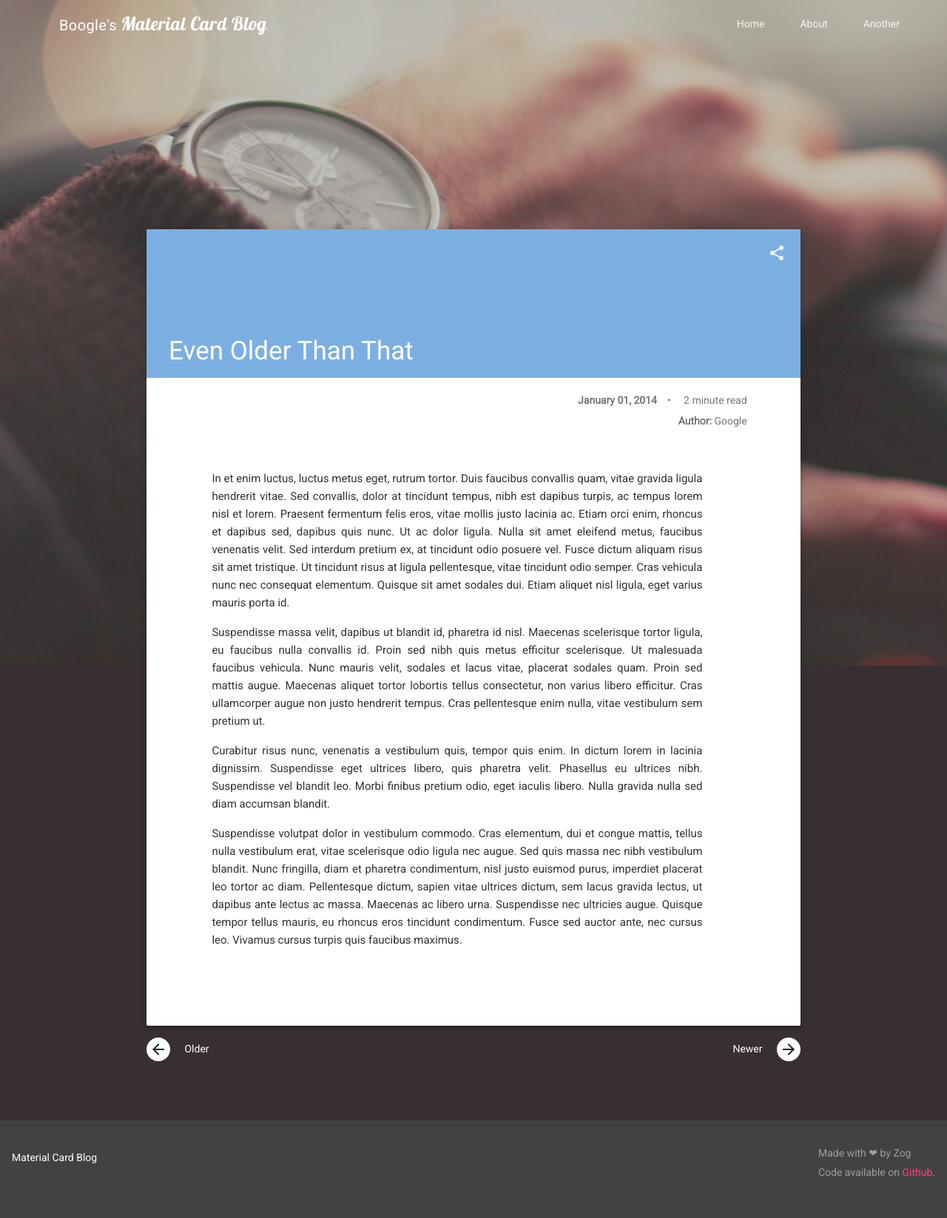
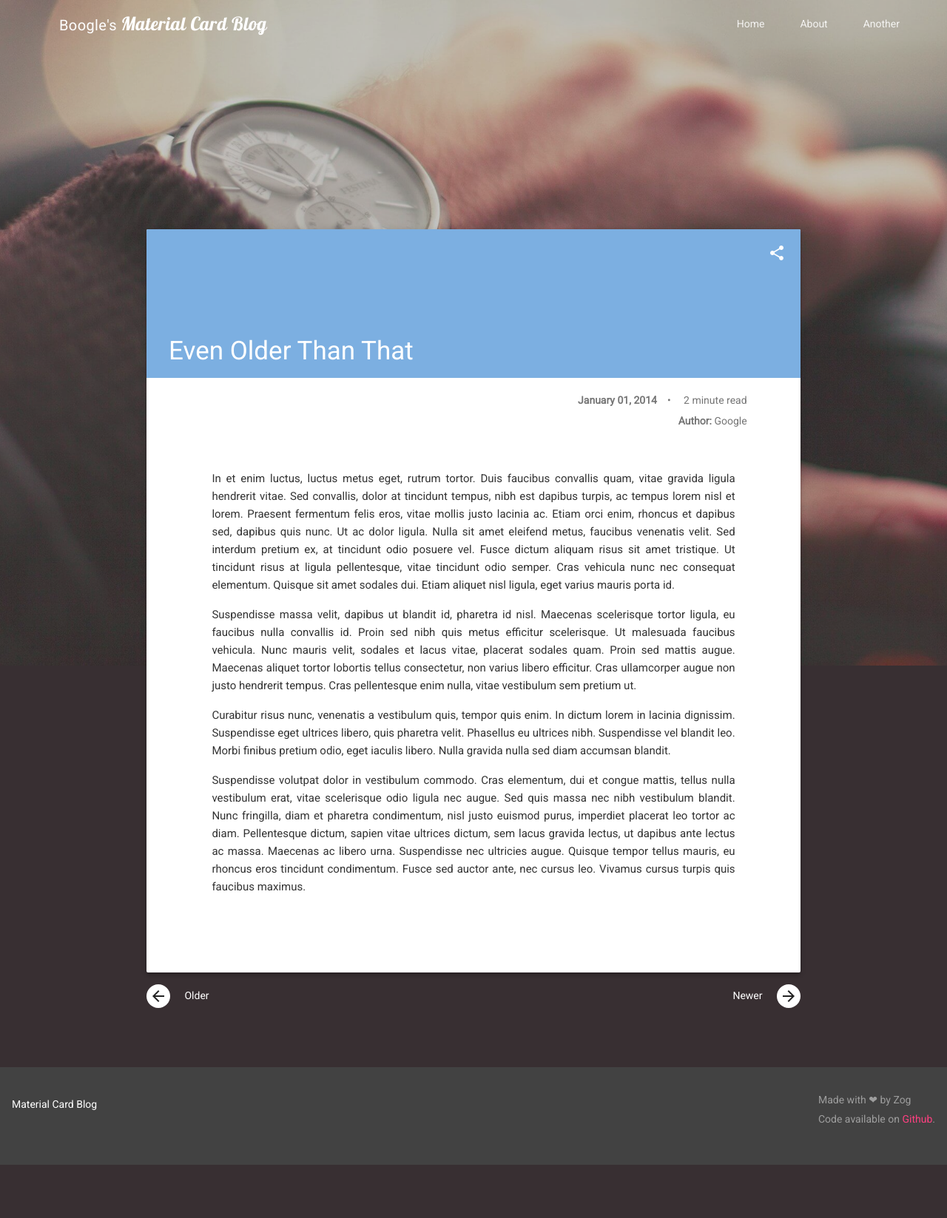
Before and after one commit to calvinwankhede/material-card-blog, a Jekyll site: the page built from _posts/2014-01-01-even-older-than-that.md, in a window 1280 px wide. Shown: the whole page at 74% size. Built offline with Jekyll 4.4.1, drawn with Linux system fonts in a browser that asks for light colours; nearby versions of some CDN libraries; after the commit the page ends 1575 px from its top, so only the background shows below that.

Commit message:
Reduced post padding on the right

```diff
--- a/css/main.scss
+++ b/css/main.scss
@@ -145,7 +145,7 @@ a {
 .postcontent {
   color: #333;
   padding-left: 10%;
-  padding-right: 15%;
+  padding-right: 10%;
   padding-top: 4%;
   padding-bottom: 10%;
   text-align: justify;
```
